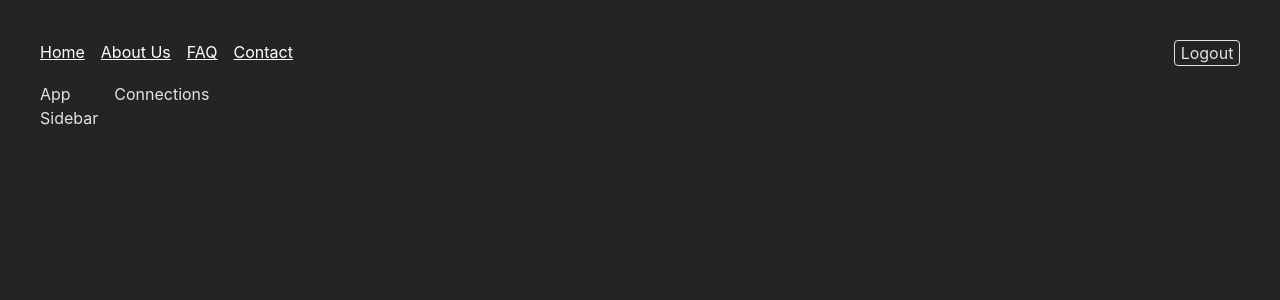
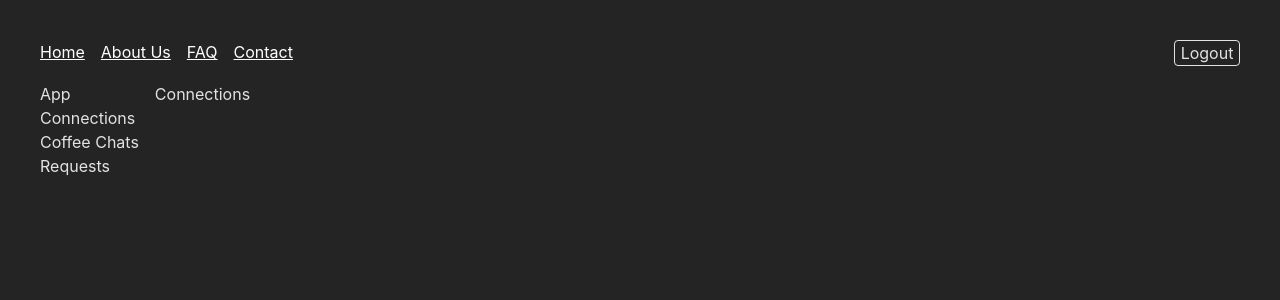
Before and after one commit to vishalicious213/react-router-test, a React (Vite) app: page / in a window 1280 px wide. Both pictures are taken after a click on the element "Login". Shown: the top 300 px of the page. Built offline with nearby package versions, Linux system fonts and the light colour scheme.

Commit message:
Sidebar renders the clicked tool into the main area

```diff
--- a/src/app/App.jsx
+++ b/src/app/App.jsx
@@ -20,7 +20,7 @@ function App() {
     <div className='app-container'>
       <section>
         <div>App</div>
-        <Sidebar />
+        <Sidebar setToolToRender={setToolToRender} />
       </section>
 
       <main>
--- a/src/app/Sidebar.jsx
+++ b/src/app/Sidebar.jsx
@@ -1,8 +1,16 @@
 import React from 'react'
 
-const Sidebar = () => {
+const Sidebar = ({ setToolToRender }) => {
+    function handleClick(tool) {
+        setToolToRender(tool)
+    }
+
     return (
-        <div>Sidebar</div>
+        <section className="sidebar">
+            <div onClick={() => handleClick("connections")}>Connections</div>
+            <div onClick={() => handleClick("coffeechats")}>Coffee Chats</div>
+            <div onClick={() => handleClick("requests")}>Requests</div>
+        </section>
     )
 }
 
```
